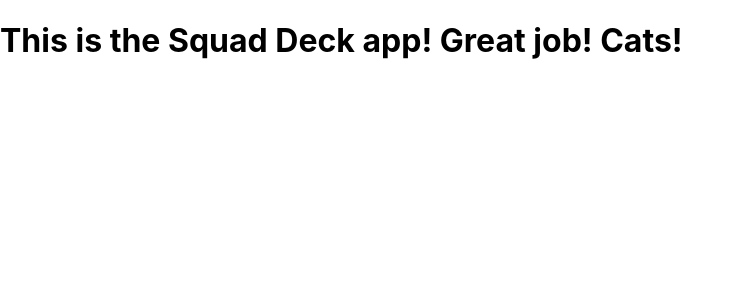
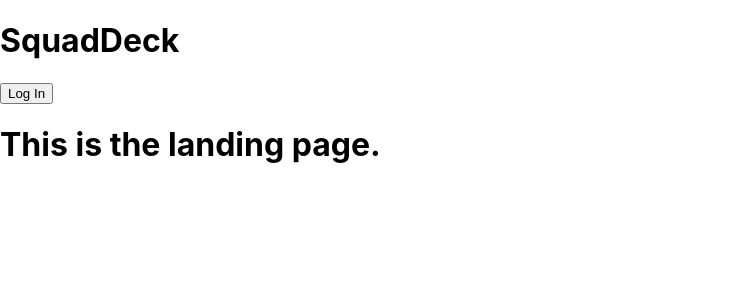
Before and after one commit to officeraggro/SquadDeck, a React (Create React App) app in the folder squad-deck/: page / in a window 1280 px wide. Shown: the top 300 px of the page, without its empty margins (0-743 px from the left). Built offline with nearby package versions, Linux system fonts and the light colour scheme; no server answers.

Commit message:
Login/logout features added

```diff
--- a/squad-deck/package.json
+++ b/squad-deck/package.json
@@ -3,11 +3,13 @@
   "version": "0.1.0",
   "private": true,
   "dependencies": {
+    "@auth0/auth0-react": "^2.2.3",
     "@testing-library/jest-dom": "^5.17.0",
     "@testing-library/react": "^13.4.0",
     "@testing-library/user-event": "^13.5.0",
     "react": "^18.2.0",
     "react-dom": "^18.2.0",
+    "react-router-dom": "^6.18.0",
     "react-scripts": "5.0.1",
     "web-vitals": "^2.1.4"
   },
--- a/squad-deck/src/App.js
+++ b/squad-deck/src/App.js
@@ -1,11 +1,24 @@
+import { Routes, Route } from "react-router-dom";
+import LandingPage from "./pages/landing-page";
+import HomePage from "./pages/home-page";
+import MissingPage from "./pages/missing-page";
 
 const App = () => {
-
   return (
     <>
-      <h1>This is the Squad Deck app! Great job! Cats!</h1>
+      {/* <h1>This is the Squad Deck app! Great job! Cats!</h1> */}
+      <Routes>
+        {/* public */}
+        <Route path="/" element={<LandingPage />} />
+
+        {/* private */}
+        <Route path="/home" element={<HomePage />} />
+
+        {/* catch-all */}
+        <Route path="/*" element={<MissingPage />} />
+      </Routes>
     </>
-  )
-}
+  );
+};
 
-export default App
+export default App;
--- /dev/null
+++ b/squad-deck/src/auth0-provider-with-navigate.js
@@ -0,0 +1,34 @@
+import { Auth0Provider } from '@auth0/auth0-react'
+import React from 'react'
+import { useNavigate } from 'react-router-dom'
+
+const Auth0ProviderWithNavigate = ({ children }) => {
+    const navigate = useNavigate()
+
+    const domain = process.env.REACT_APP_AUTH0_DOMAIN;
+    const clientId = process.env.REACT_APP_AUTH0_CLIENT_ID;
+    const redirectUri = process.env.REACT_APP_AUTH0_CALLBACK_URL;
+
+    const onRedirectCallback = (appState) => {
+        navigate(appState?.returnTo || window.location.pathname)
+    }
+
+    if (!(domain && clientId && redirectUri)) {
+        return null
+    }
+
+    return (
+        <Auth0Provider
+            domain={domain}
+            clientId={clientId}
+            authorizationParams={{
+                redirect_uri: redirectUri,
+            }}
+            onRedirectCallback={onRedirectCallback}
+        >
+            {children}
+        </Auth0Provider>
+    )
+}
+
+export default Auth0ProviderWithNavigate
--- /dev/null
+++ b/squad-deck/src/components/buttons/login-button.js
@@ -0,0 +1,26 @@
+import { useAuth0 } from "@auth0/auth0-react";
+import React from "react";
+
+const LoginButton = () => {
+  const { loginWithRedirect } = useAuth0();
+
+  const handleLogin = async () => {
+    await loginWithRedirect({
+      appState: {
+        returnTo: "/home",
+      },
+    });
+  };
+
+  return (
+    <>
+      <div>
+        <button className="login-button" onClick={handleLogin}>
+          Log In
+        </button>
+      </div>
+    </>
+  );
+};
+
+export default LoginButton;
--- /dev/null
+++ b/squad-deck/src/components/buttons/logout-button.js
@@ -0,0 +1,26 @@
+import { useAuth0 } from "@auth0/auth0-react";
+import React from "react";
+
+const LogoutButton = () => {
+  const { logout } = useAuth0();
+
+  const handleLogout = () => {
+    logout({
+      logoutParams: {
+        returnTo: 'http://localhost:3000/',
+      },
+    });
+  };
+
+  return (
+    <>
+      <div>
+        <button className="logout-button" onClick={handleLogout}>
+          Log Out
+        </button>
+      </div>
+    </>
+  );
+};
+
+export default LogoutButton;
--- /dev/null
+++ b/squad-deck/src/components/navigation/nav-bar.js
@@ -0,0 +1,21 @@
+import LoginButton from "../buttons/login-button"
+import LogoutButton from "../buttons/logout-button"
+import { useAuth0 } from '@auth0/auth0-react'
+
+
+const NavBar = () => {
+    const { isAuthenticated } = useAuth0()
+
+    return (
+        <>
+            <div className='top-nav-bar'>
+                <h1>SquadDeck</h1>
+                {isAuthenticated
+                ? <LogoutButton />
+                : <LoginButton />}
+            </div>
+        </>
+    )
+}
+
+export default NavBar
--- /dev/null
+++ b/squad-deck/src/components/page-layout.js
@@ -0,0 +1,20 @@
+import React from 'react'
+import NavBar from './navigation/nav-bar'
+
+
+
+const PageLayout = ({ children }) => {
+
+    return (
+        <>
+            <div className='page-layout'>
+                <NavBar />
+                <div className='page-content'>
+                    {children}
+                </div>
+            </div>
+        </>
+    )
+}
+
+export default PageLayout
--- a/squad-deck/src/index.js
+++ b/squad-deck/src/index.js
@@ -3,11 +3,17 @@ import ReactDOM from 'react-dom/client';
 import './index.css';
 import App from './App';
 import reportWebVitals from './reportWebVitals';
+import { BrowserRouter as Router } from 'react-router-dom'
+import Auth0ProviderWithNavigate from './auth0-provider-with-navigate';
 
 const root = ReactDOM.createRoot(document.getElementById('root'));
 root.render(
   <React.StrictMode>
-    <App />
+    <Router>
+      <Auth0ProviderWithNavigate>
+        <App />
+      </Auth0ProviderWithNavigate>
+    </Router>
   </React.StrictMode>
 );
 
--- /dev/null
+++ b/squad-deck/src/pages/home-page.js
@@ -0,0 +1,19 @@
+import PageLayout from "../components/page-layout"
+import { useAuth0 } from "@auth0/auth0-react"
+import { Link } from 'react-router-dom'
+
+const HomePage = () => {
+    const { user } = useAuth0()
+
+    console.log(user)
+
+    return (
+        <>
+            <PageLayout>
+                <h1>This is the home page.</h1>
+            </PageLayout>
+        </>
+    )
+}
+
+export default HomePage
--- /dev/null
+++ b/squad-deck/src/pages/landing-page.js
@@ -0,0 +1,14 @@
+import PageLayout from "../components/page-layout"
+
+const LandingPage = () => {
+
+    return (
+        <>
+            <PageLayout>
+                <h1>This is the landing page.</h1>
+            </PageLayout>
+        </>
+    )
+}
+
+export default LandingPage
--- /dev/null
+++ b/squad-deck/src/pages/missing-page.js
@@ -0,0 +1,14 @@
+import PageLayout from "../components/page-layout"
+
+const MissingPage = () => {
+
+    return (
+        <>
+            <PageLayout>
+                <h1>404 - Page not found</h1>
+            </PageLayout>
+        </>
+    )
+}
+
+export default MissingPage
```
Also changed, not shown: squad-deck/src/components/buttons/signup-button.js (added), 1 other file (tests, documents, lock files or other folders).
